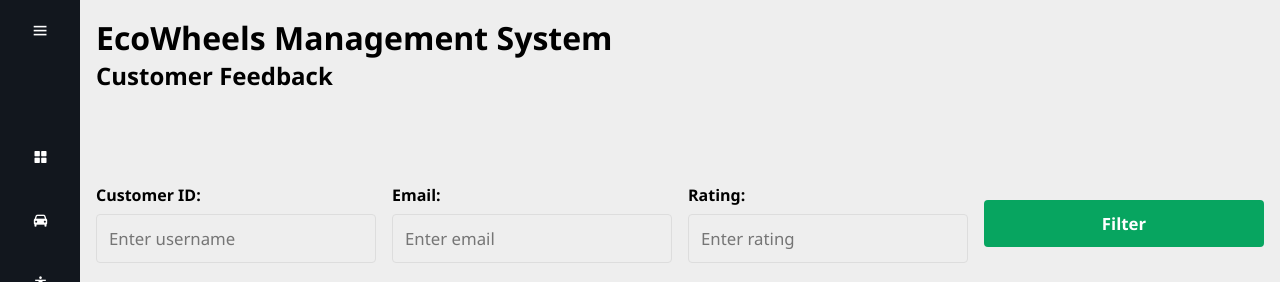
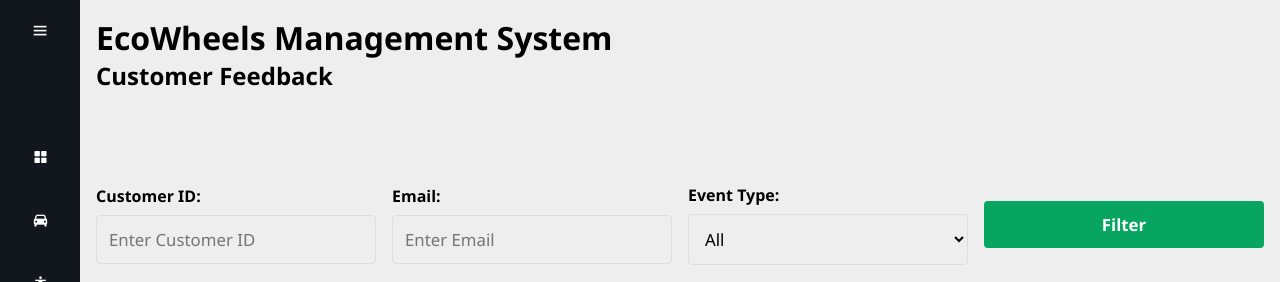
Before and after one commit to cupcake-mastur/EcoWheels, a Flask app: template templates/admin/system_admin/system_manageFeedback.html in a window 1280 px wide. Shown: the top 282 px of the page. Run offline with Flask 3, Linux system fonts and the light colour scheme; the template is opened without the code that fills it, so the values that code supplies are empty; parts of the project's set-up code (start-up, migrations or seed data) failed here and were passed over; some libraries are stand-ins or nearby versions.

Commit message:
Add feedback filter for system admin

```diff
--- a/__init__.py
+++ b/__init__.py
@@ -1806,7 +1806,7 @@ def system_logs():
                            , csrf_token=csrf_token, errors=errors, logs_backup_time=logs_backup_time)
 
 
-@app.route('/system_manageFeedback')
+@app.route('/system_manageFeedback', methods=['GET', 'POST'])
 @admin_login_required
 @admin_session_timeout_check
 @role_required('system')
@@ -1814,13 +1814,42 @@ def system_manageFeedback():
     admin_username = session.get('admin_username')
     user_email = session.get('user_email')
     csrf_token = generate_csrf()  # Generate CSRF token
-    # Query the Feedback table to get all feedback entries
-
-    feedback_entries = db.session.query(Feedback).all()
+    accepted_ratings = ('good', 'moderate', 'bad')
+    errors = {}
+
+    if request.method == 'POST':
+        # Get filter criteria from the form
+        customer_id = request.form.get('customer_id')
+        email = request.form.get('email')
+        rating = request.form.get('rating')
+
+        # Build the query with filters
+        query = db.session.query(Feedback)
+
+        if customer_id and is_valid_input(customer_id) and customer_id.isdigit():
+            query = query.filter(Feedback.id == int(customer_id))
+        elif customer_id:
+            errors['customer_id'] = "Invalid input for customer id"
+
+        if email and is_valid_input(email):
+            query = query.filter(Feedback.email.ilike(f"%{email}%"))
+        elif email:
+            errors['email'] = "Invalid input for email"
+
+        if rating and rating in accepted_ratings:
+            query = query.filter(Feedback.rating == rating)
+        elif rating:
+            errors['rating'] = "Invalid rating"
+
+        # Get all feedback entries based on filters
+        feedback_entries = query.all()
+    else:
+        # Query the Feedback table to get all feedback entries
+        feedback_entries = db.session.query(Feedback).all()
 
     # Render the template with the feedback entries
     return render_template('admin/system_admin/system_manageFeedback.html', admin_username=admin_username,
-                           feedback_entries=feedback_entries, csrf_token=csrf_token)
+                           feedback_entries=feedback_entries, csrf_token=csrf_token, errors=errors)
 
 
 
--- a/templates/admin/system_admin/system_manageFeedback.html
+++ b/templates/admin/system_admin/system_manageFeedback.html
@@ -100,6 +100,7 @@
             padding-bottom: 3rem;
         }
 
+          /* Filter Form Styles */
         .filter-form {
             display: flex;
             gap: 1rem;
@@ -113,10 +114,11 @@
             margin-bottom: 0.5rem;
         }
         .filter-form input[type="text"],
-        .filter-form input[type="number"],
+        .filter-form input[type="datetime-local"],
+        .filter-form select,
         .filter-form button[type="submit"] {
             font-size: 1.05rem;
-            display: box;
+            display: block;
             width: 100%;
             padding: 0.75rem;
             box-sizing: border-box;
@@ -128,7 +130,8 @@
             margin-bottom: 1.2rem;
         }
         .filter-form input[type="text"]:focus,
-        .filter-form input[type="number"]:focus,
+        .filter-form input[type="datetime-local"]:focus,
+        .filter-form select:focus,
         .filter-form button[type="submit"]:focus {
             background: #ffffff;
             border-color: #aaaaaa;
@@ -158,6 +161,13 @@
             outline: none;
             cursor: pointer;
             background:rgb(7, 165, 96) ;
+        }
+
+        .alert-danger {
+            color: red;
+            font-size: 0.9rem;
+            margin-top: -1rem;
+            margin-bottom: 1rem;
         }
     </style>
 </head>
@@ -241,28 +251,44 @@
                 <br><br>
 <!-- FILTER -->                                                               <!-- FILTER -->
         <!-- STILL HAVE ISSUES FOR FILTER BUTTON...button leads to manageCustomers -->
-       <form method="post" action="{{ url_for('system_MCustomers') }}" class="filter-form">
+       <form method="post" action="{{ url_for('system_manageFeedback') }}" class="filter-form">
+           <input type="hidden" name="csrf_token" value="{{ csrf_token }}">
             <div class="filter-item">
-                <label for="username_filter">Customer ID:</label>
-                <input type="text" id="username_filter" name="username_filter" placeholder="Enter username">
-            </div>
-
-
-            <div class="filter-item">
-                <label for="email_filter">Email:</label>
-                <input type="text" id="email_filter" name="email_filter" placeholder="Enter email">
+                <label for="customer_id">Customer ID:</label>
+                <input type="text" id="customer_id" name="customer_id" placeholder="Enter Customer ID">
+                    {% if errors.customer_id %}
+                        <div class="alert alert-danger">{{ errors.customer_id }}</div>
+                    {% endif %}
             </div>
 
             <div class="filter-item">
-                <label for="phone_number_filter">Rating:</label>
-                <input type="text" id="phone_number_filter" name="phone_number_filter" placeholder="Enter rating">
+                <label for="email">Email:</label>
+                <input type="text" id="email" name="email" placeholder="Enter Email">
+                    {% if errors.email %}
+                        <div class="alert alert-danger">{{ errors.email }}</div>
+                    {% endif %}
+            </div>
+
+            <div class="filter-item">
+                <label for="rating">Event Type:</label>
+                <select id="rating" name="rating">
+                    <option value="">All</option>
+                    <option value="good">Good</option>
+                    <option value="moderate">Moderate</option>
+                    <option value="bad">Bad</option>
+                </select>
+                    {% if errors.rating%}
+                        <div class="alert alert-danger">{{ errors.rating }}</div>
+                    {% endif %}
             </div>
 
             <div class="filter-item">
                 <button type="submit" class="filter-item button-item">Filter</button>
             </div>
+        </form>
 
-        </form>
+
+
 <!-- FEEBACK TABLE -->                                                            <!-- FEEBACK TABLE -->
 <table id="u-table" border="0">
     <thead>
```
